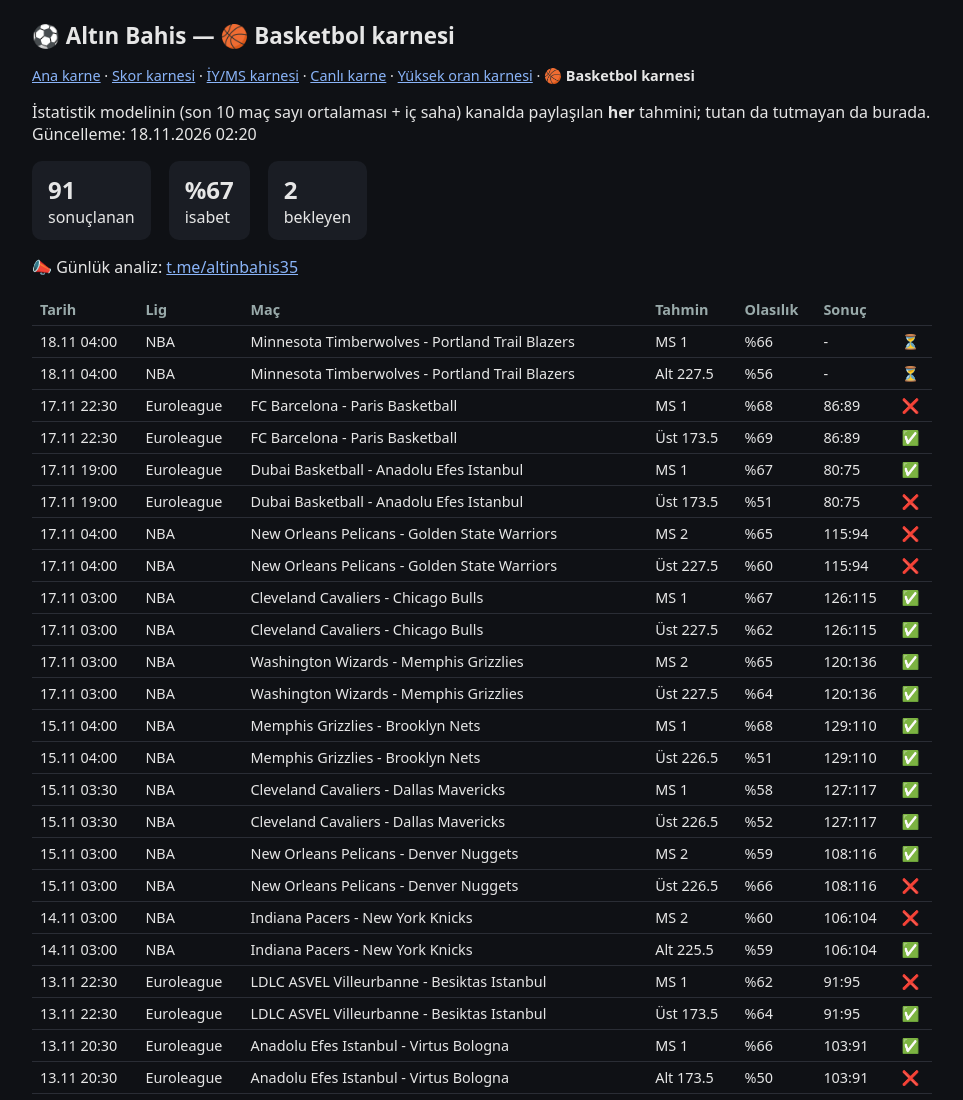
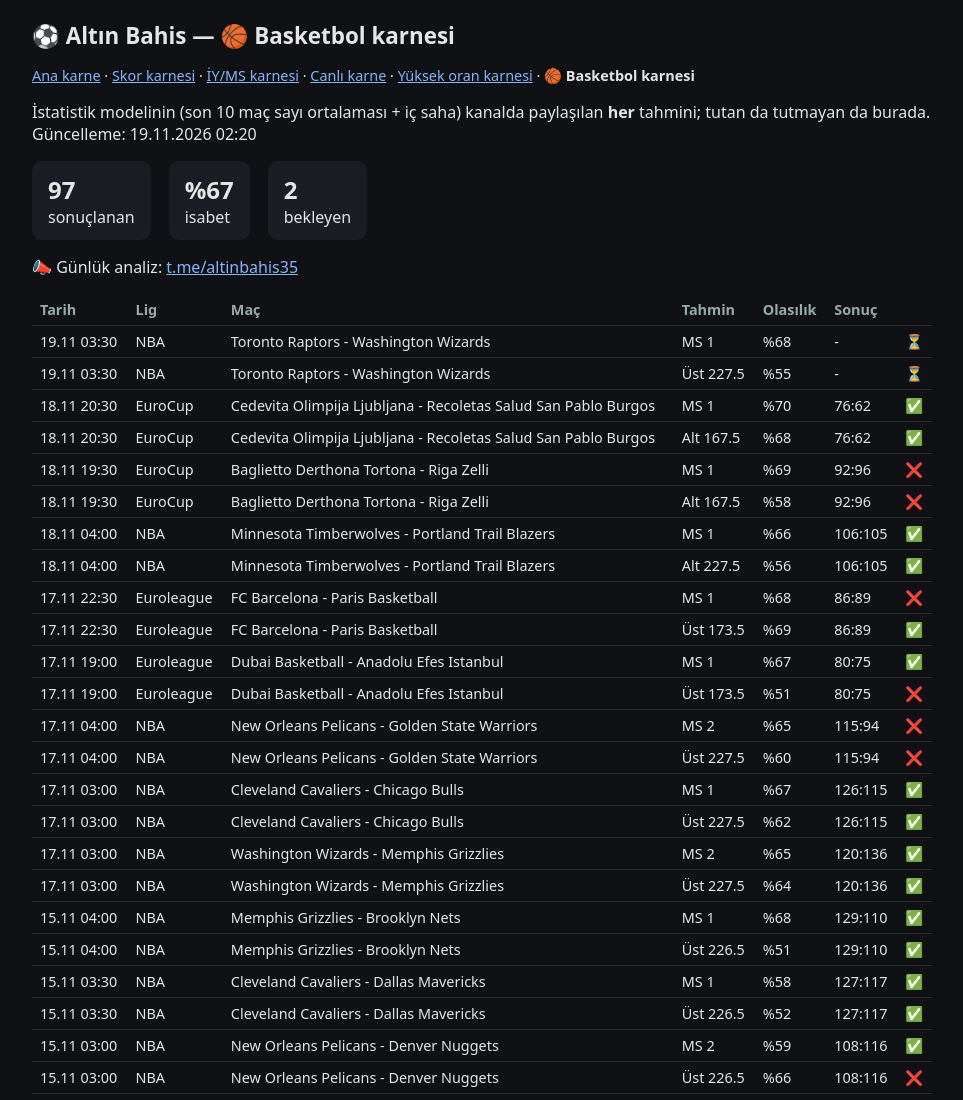
Before and after one commit to Aegean-35/altinbahis-karne, a plain HTML site: page basket.html in a window 1280 px wide. Shown: the top 1100 px of the page, without its empty margins (158-1121 px from the left). Drawn offline with Linux system fonts and the light colour scheme.

Commit message:
karne guncelle

```diff
--- a/basket.html
+++ b/basket.html
@@ -6,11 +6,17 @@ th{color:#9aa}tr.tuttu td:last-child{color:#4caf50}tr.tutmadi td:last-child{colo
 .k{background:#1a1d24;border-radius:10px;padding:12px 16px}.k b{font-size:1.5em;display:block}small{color:#888}a{color:#8ab4f8}.nav{margin:8px 0 14px;font-size:.9em}</style></head><body>
 <h1>⚽ Altın Bahis — 🏀 Basketbol karnesi</h1>
 <div class="nav"><a href="index.html">Ana karne</a> · <a href="skor.html">Skor karnesi</a> · <a href="iyms.html">İY/MS karnesi</a> · <a href="canli.html">Canlı karne</a> · <a href="yuksek.html">Yüksek oran karnesi</a> · <b>🏀 Basketbol karnesi</b></div>
-<p>İstatistik modelinin (son 10 maç sayı ortalaması + iç saha) kanalda paylaşılan <b>her</b> tahmini; tutan da tutmayan da burada. Güncelleme: 18.11.2026 02:20</p>
-<div class="oz"><div class="k"><b>91</b>sonuçlanan</div><div class="k"><b>%67</b>isabet</div><div class="k"><b>2</b>bekleyen</div></div>
+<p>İstatistik modelinin (son 10 maç sayı ortalaması + iç saha) kanalda paylaşılan <b>her</b> tahmini; tutan da tutmayan da burada. Güncelleme: 19.11.2026 02:20</p>
+<div class="oz"><div class="k"><b>97</b>sonuçlanan</div><div class="k"><b>%67</b>isabet</div><div class="k"><b>2</b>bekleyen</div></div>
 <p>📣 Günlük analiz: <a href="https://t.me/altinbahis35">t.me/altinbahis35</a></p>
-<table><tr><th>Tarih</th><th>Lig</th><th>Maç</th><th>Tahmin</th><th>Olasılık</th><th>Sonuç</th><th></th></tr><tr class="bekliyor"><td>18.11 04:00</td><td>NBA</td><td>Minnesota Timberwolves - Portland Trail Blazers</td><td>MS 1</td><td>%66</td><td>-</td><td>⏳</td></tr>
-<tr class="bekliyor"><td>18.11 04:00</td><td>NBA</td><td>Minnesota Timberwolves - Portland Trail Blazers</td><td>Alt 227.5</td><td>%56</td><td>-</td><td>⏳</td></tr>
+<table><tr><th>Tarih</th><th>Lig</th><th>Maç</th><th>Tahmin</th><th>Olasılık</th><th>Sonuç</th><th></th></tr><tr class="bekliyor"><td>19.11 03:30</td><td>NBA</td><td>Toronto Raptors - Washington Wizards</td><td>MS 1</td><td>%68</td><td>-</td><td>⏳</td></tr>
+<tr class="bekliyor"><td>19.11 03:30</td><td>NBA</td><td>Toronto Raptors - Washington Wizards</td><td>Üst 227.5</td><td>%55</td><td>-</td><td>⏳</td></tr>
+<tr class="tuttu"><td>18.11 20:30</td><td>EuroCup</td><td>Cedevita Olimpija Ljubljana - Recoletas Salud San Pablo Burgos</td><td>MS 1</td><td>%70</td><td>76:62</td><td>✅</td></tr>
+<tr class="tuttu"><td>18.11 20:30</td><td>EuroCup</td><td>Cedevita Olimpija Ljubljana - Recoletas Salud San Pablo Burgos</td><td>Alt 167.5</td><td>%68</td><td>76:62</td><td>✅</td></tr>
+<tr class="tutmadi"><td>18.11 19:30</td><td>EuroCup</td><td>Baglietto Derthona Tortona - Riga Zelli</td><td>MS 1</td><td>%69</td><td>92:96</td><td>❌</td></tr>
+<tr class="tutmadi"><td>18.11 19:30</td><td>EuroCup</td><td>Baglietto Derthona Tortona - Riga Zelli</td><td>Alt 167.5</td><td>%58</td><td>92:96</td><td>❌</td></tr>
+<tr class="tuttu"><td>18.11 04:00</td><td>NBA</td><td>Minnesota Timberwolves - Portland Trail Blazers</td><td>MS 1</td><td>%66</td><td>106:105</td><td>✅</td></tr>
+<tr class="tuttu"><td>18.11 04:00</td><td>NBA</td><td>Minnesota Timberwolves - Portland Trail Blazers</td><td>Alt 227.5</td><td>%56</td><td>106:105</td><td>✅</td></tr>
 <tr class="tutmadi"><td>17.11 22:30</td><td>Euroleague</td><td>FC Barcelona - Paris Basketball</td><td>MS 1</td><td>%68</td><td>86:89</td><td>❌</td></tr>
 <tr class="tuttu"><td>17.11 22:30</td><td>Euroleague</td><td>FC Barcelona - Paris Basketball</td><td>Üst 173.5</td><td>%69</td><td>86:89</td><td>✅</td></tr>
 <tr class="tuttu"><td>17.11 19:00</td><td>Euroleague</td><td>Dubai Basketball - Anadolu Efes Istanbul</td><td>MS 1</td><td>%67</td><td>80:75</td><td>✅</td></tr>
```
